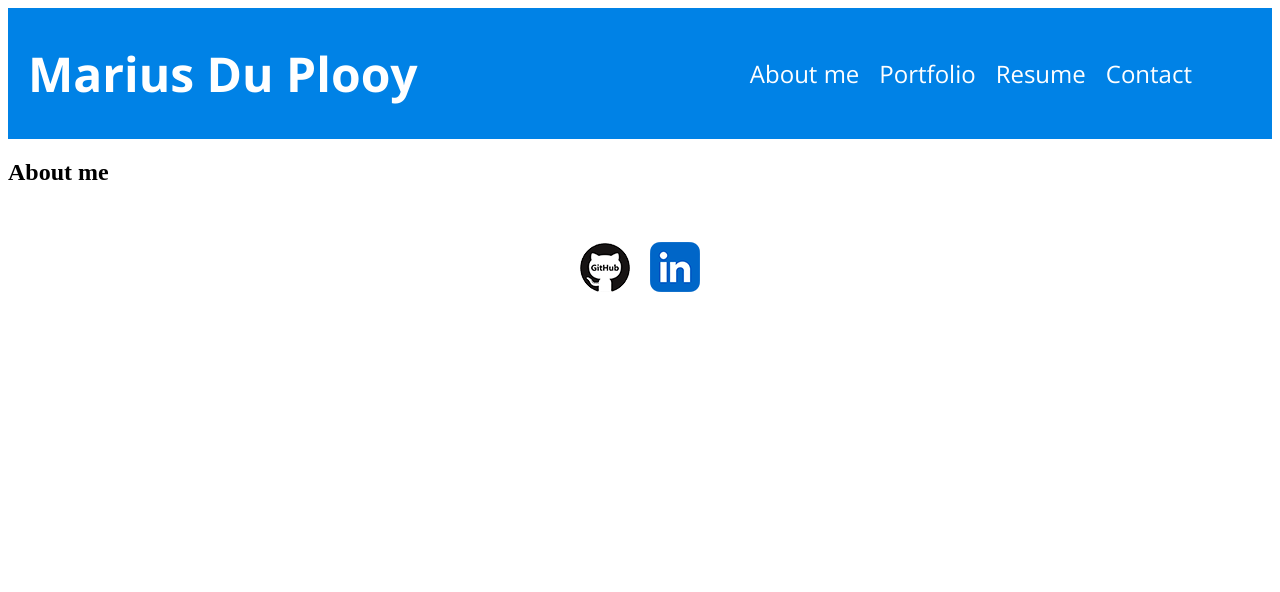
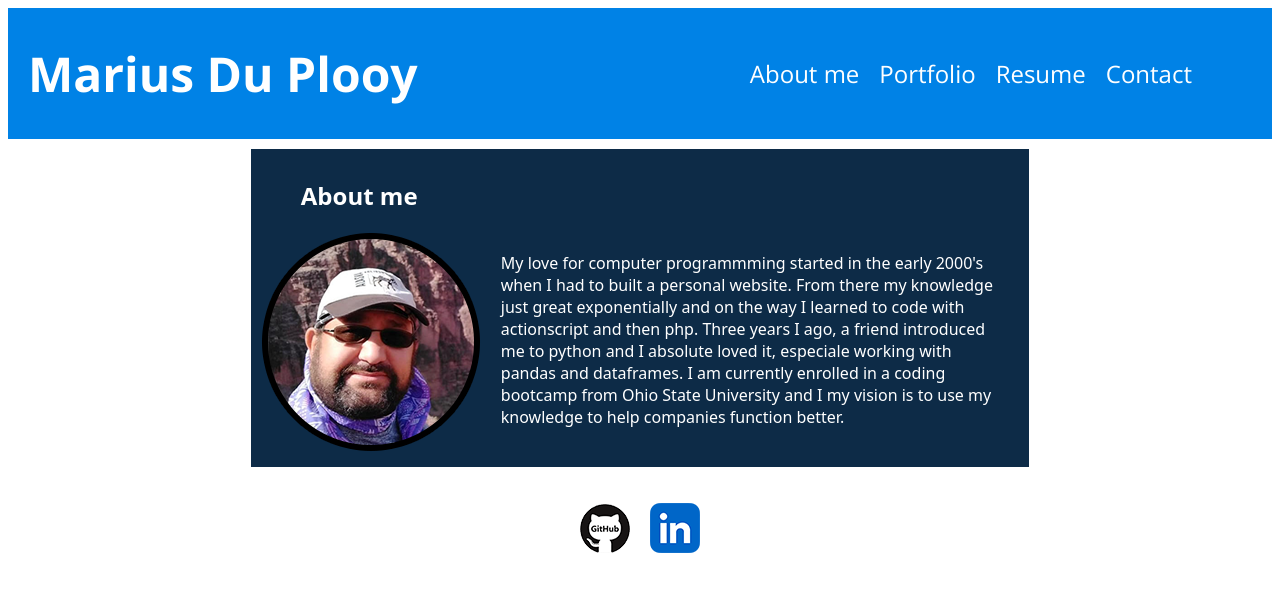
Before and after one commit to woestyn101/profile, a React (Vite) app: page / in a window 1280 px wide. Shown: the top 592 px of the page. Built offline with nearby package versions, Linux system fonts and the light colour scheme.

Commit message:
about me

```diff
--- a/src/components/Home.jsx
+++ b/src/components/Home.jsx
@@ -1,9 +1,25 @@
-
+import profileImage from "../assets/marius4.png"
 
 const Home = () => {
     return (
         <div className="home">
-     <h2>About me</h2>
+       <div className="about-me">
+
+      <div className="about-title">
+      <h2>About me</h2>
+     </div>
+     <div className="about-image-content">
+     <div className="about-image">
+     <img src={profileImage} className="profile-image" alt="profile image" />
+     </div>
+     <div className="about-content">
+      My love for computer programmming started in the early 2000's when I had to built a personal website. From there my knowledge just great exponentially and on the way I learned to code with actionscript and then php. Three years I ago, a friend introduced me to python and I absolute loved it, especiale working with pandas and dataframes. I am currently enrolled in a coding bootcamp from Ohio State University and I my vision is to use my knowledge to help companies function better.
+     </div>
+
+     </div>
+
+
+     </div>
 
     </div>
 
--- a/src/styles/index.css
+++ b/src/styles/index.css
@@ -65,8 +65,36 @@ a, a:visited {
 font-weight: bold;
 }
 
+.home {
+  margin: 0 auto;
+ display:flex;
+ justify-content: center;
+}
+
 .sub-footer {
   text-align: center;
+}
+
+.about-title {
+  margin-left: 40px;
+}
+.about-content {
+  padding:20px;
+}
+
+.about-me {
+  margin-top: 10px;
+  text-align: left;
+  background-color:#0d2b47 ;
+  width:60%;
+  color: white;
+  padding:10px;
+  font-family:system-ui, -apple-system, BlinkMacSystemFont, 'Segoe UI', Roboto, Oxygen, Ubuntu, Cantarell, 'Open Sans', 'Helvetica Neue', sans-serif;
+
+}
+
+.about-image-content{
+  display: flex;
 }
 
 .personal-content {
```
Also changed, not shown: src/assets/marius4.png (added).
